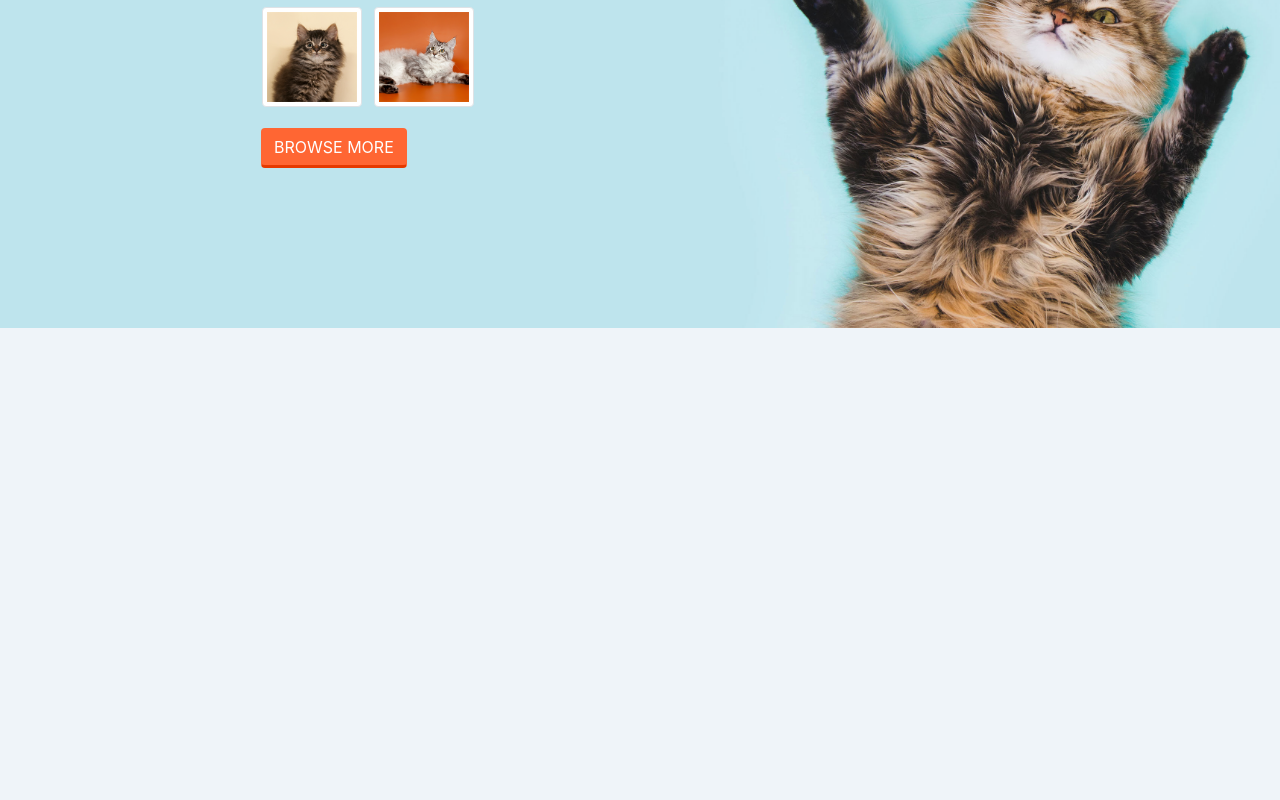
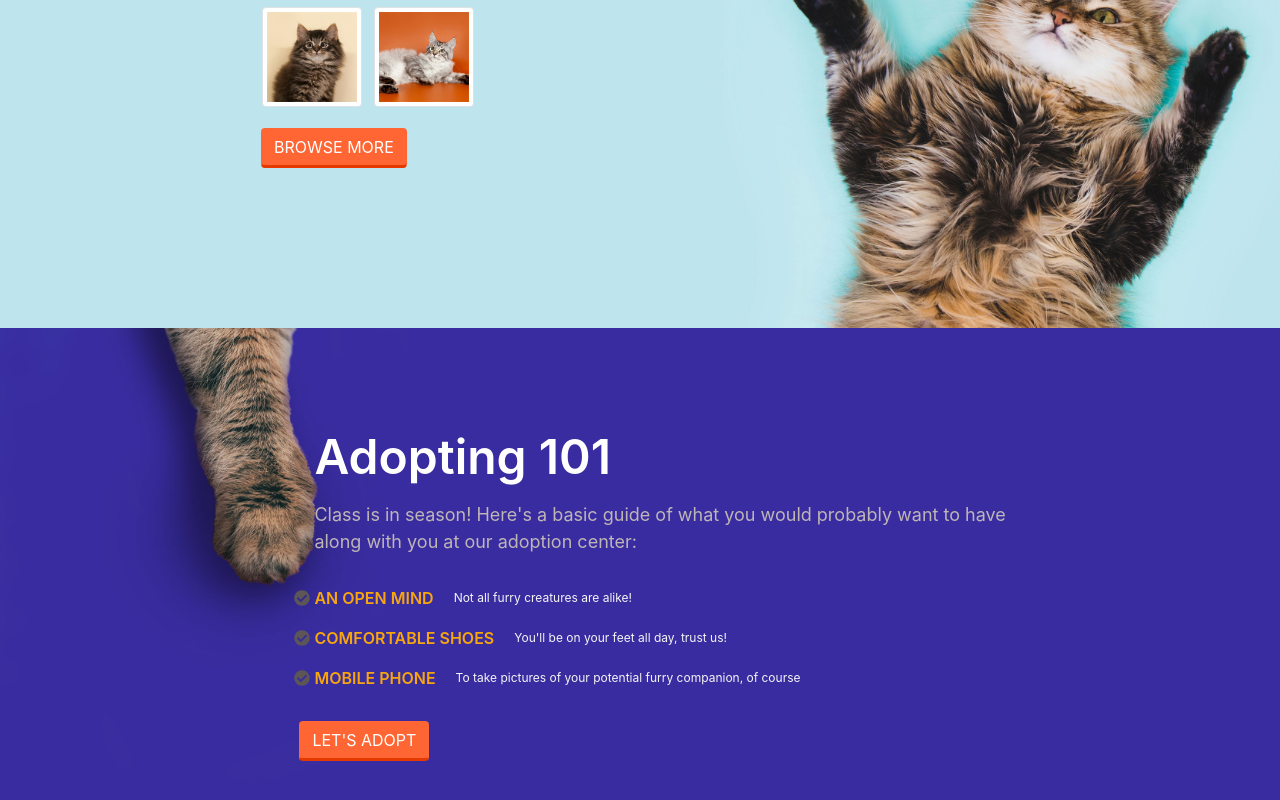
Before and after one commit to earlhansg/catastrophe, an Angular app: page / in a window 1280 px wide. Shown: the part 1830-2630 px from the top of the page. Before the commit the page ends 2158 px from the top, so only its background shows below. Built offline with nearby package versions, Linux system fonts and the light colour scheme.

Commit message:
#5 Adopting 101 Section

```diff
--- a/package.json
+++ b/package.json
@@ -19,6 +19,9 @@
     "@angular/platform-browser": "~9.0.5",
     "@angular/platform-browser-dynamic": "~9.0.5",
     "@angular/router": "~9.0.5",
+    "@fortawesome/angular-fontawesome": "^0.6.0",
+    "@fortawesome/fontawesome-svg-core": "^1.2.27",
+    "@fortawesome/free-solid-svg-icons": "^5.12.1",
     "@ng-bootstrap/ng-bootstrap": "^6.0.0",
     "bootstrap": "^4.4.1",
     "rxjs": "~6.5.4",
--- /dev/null
+++ b/src/app/root/components/adopting/adopting.component.html
@@ -0,0 +1,31 @@
+<div class="wrapper">
+    <div class="adopting">
+        <h5>Adopting 101</h5>
+        <p class="adopting__secondary">
+            Class is in season! Here's a basic guide of what you would probably want to have<br>
+            along with you at our adoption center:
+        </p>
+        <div class="d-flex flex-row">
+            <p class="p-header">
+                <fa-icon [icon]="faCheckCircle"></fa-icon>
+                an open mind
+            </p>
+            <p class="p-secondary">Not all furry creatures are alike!</p>
+        </div>
+        <div class="d-flex flex-row">
+            <p class="p-header">
+                <fa-icon [icon]="faCheckCircle"></fa-icon>
+                comfortable shoes
+            </p>
+            <p class="p-secondary">You'll be on your feet all day, trust us!</p>
+        </div>
+        <div class="d-flex flex-row">
+            <p class="p-header">
+                <fa-icon [icon]="faCheckCircle"></fa-icon>
+                mobile phone
+            </p>
+            <p class="p-secondary">To take pictures of your potential furry companion, of course</p>
+        </div>
+        <button class="btn">let's adopt</button>
+    </div>
+</div>
--- /dev/null
+++ b/src/app/root/components/adopting/adopting.component.scss
@@ -0,0 +1,52 @@
+@import '../../../../assets/styles/utils/function';
+
+.wrapper {
+    background: jpg(bg_adopting101) no-repeat;
+    background-size: cover;
+    width: 100%;
+    height: 95%;
+    position: relative;
+}
+
+.adopting {
+    margin-left: 23%;
+    padding-top: 100px;
+    h5 {
+        font-size: 48px;
+        font-weight: 600;
+        color: white;
+        margin-left: 20px;
+    }
+    &__secondary {
+        margin-top: 15px;
+        font-size: 18px;
+        color: rgb(190, 181, 181);
+        margin-left: 20px;
+        padding-bottom: 15px;
+    }
+
+    button {
+        color: white;
+        text-transform: uppercase;
+        background-color: #ff6633;
+        border-bottom: 3px solid #e63900;
+        margin-top: 15px;
+        margin-left: 5px;
+    }
+}
+
+.p-header {
+    text-transform: uppercase;
+    font-weight: 600;
+    color: #f8a60e;
+    fa-icon {
+        color: rgb(92, 86, 86);
+    }
+}
+
+.p-secondary {
+    font-size: 12px;
+    margin-left: 20px;
+    color: whitesmoke;
+    line-height: 2;
+}
--- /dev/null
+++ b/src/app/root/components/adopting/adopting.component.ts
@@ -0,0 +1,11 @@
+import { Component } from '@angular/core';
+import { faCheckCircle } from '@fortawesome/free-solid-svg-icons';
+
+@Component({
+  selector: 'app-adopting',
+  templateUrl: './adopting.component.html',
+  styleUrls: ['./adopting.component.scss']
+})
+export class AdoptingComponent {
+  faCheckCircle = faCheckCircle;
+}
--- a/src/app/root/container/app.component.html
+++ b/src/app/root/container/app.component.html
@@ -1,3 +1,4 @@
 <app-header></app-header>
 <app-heroes></app-heroes>
 <app-hall></app-hall>
+<app-adopting></app-adopting>
```
Also changed, not shown: src/app/app.module.ts (+8 -2 lines), 1 other file (tests, documents, lock files or other folders).
